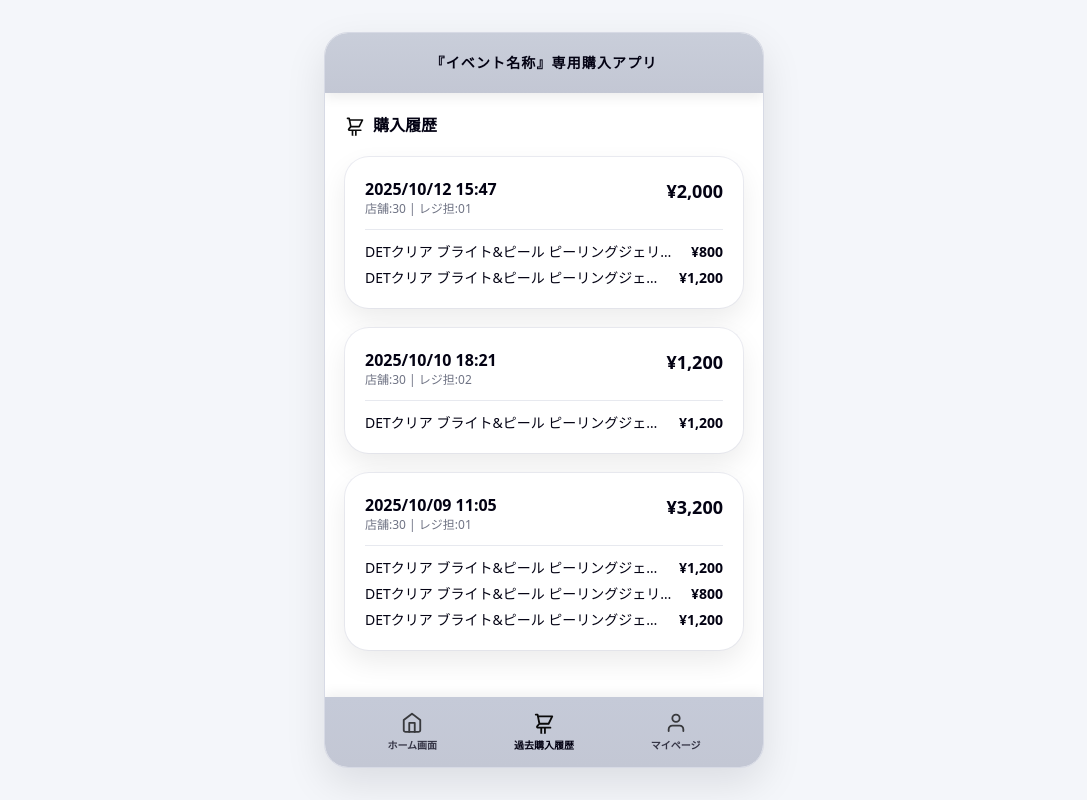
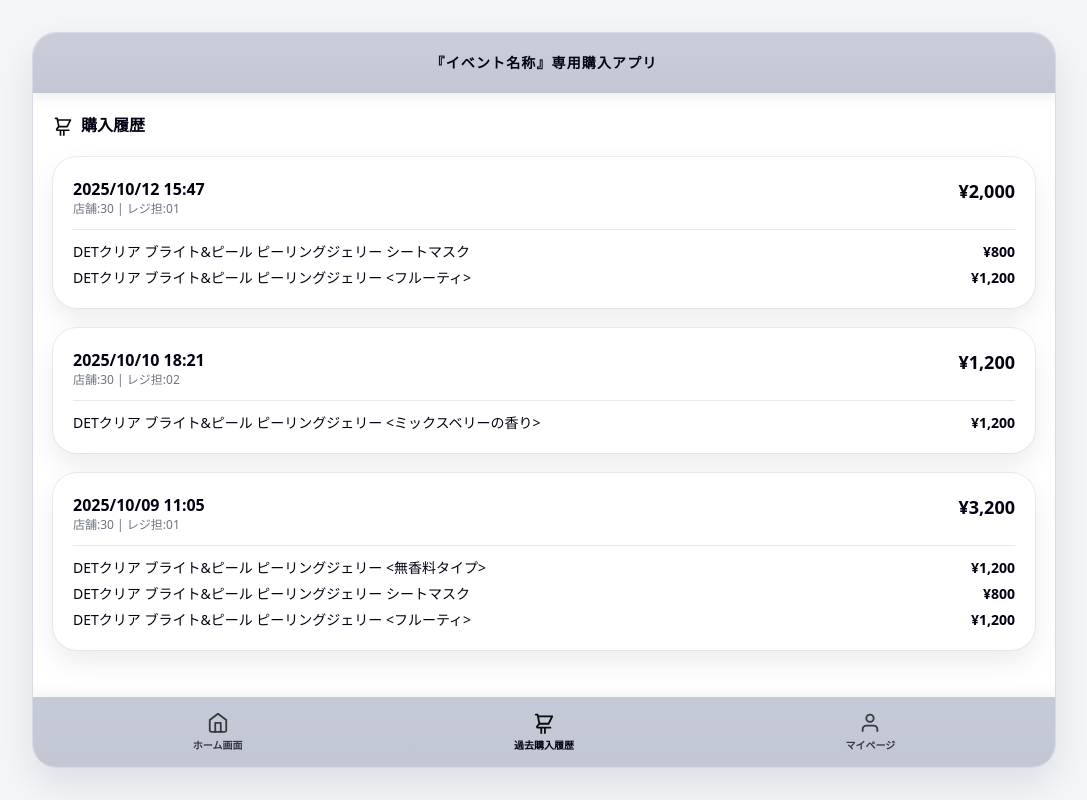
Before and after one commit to e10tech/pos_front, a Next.js app: page /history in a window 1280 px wide. Shown: the whole page, without its empty margins (96-1183 px from the left). Built offline with nearby package versions, Linux system fonts and the light colour scheme.

Commit message:
タブレット端末レイアウト調整

```diff
--- a/src/app/globals.css
+++ b/src/app/globals.css
@@ -21,11 +21,11 @@ body {
 .app-frame {
   width: 100%;
   background-color: var(--color-brand-card);
-  /* スマホビューでは画面の高さに固定 */
-  height: 100vh;
+  /* 親要素の高さに合わせる */
+  height: 100%;
 }
 
-@media (min-width: 441px) {
+@media (min-width: 1024px) {
   .app-frame {
     border-radius: 24px;
     border: 1px solid var(--color-brand-border);
--- a/src/app/layout.tsx
+++ b/src/app/layout.tsx
@@ -19,7 +19,6 @@ export const metadata: Metadata = {
 };
 
 const AppHeader = () => (
-  // rounded-b-[32px] を削除
   <header className="flex-shrink-0 bg-gradient-to-b from-[#C9CEDA] to-[#C3C7D4] px-6 py-5 text-center shadow-[0_4px_12px_rgba(3,2,19,0.08)]">
     <h1 className="text-sm font-semibold tracking-[0.08em] text-brand-ink">
       『イベント名称』専用購入アプリ
@@ -37,12 +36,12 @@ export default function RootLayout({
       <body
         className={`${geistSans.variable} ${geistMono.variable} bg-brand-surface antialiased`}
       >
-        <div className="flex min-h-screen justify-center md:px-4">
-          <div className="app-frame flex w-full max-w-[440px] flex-col">
+        <div className="flex h-screen justify-center lg:px-4">
+          <div className="app-frame flex w-full flex-col lg:max-w-5xl">
             {/* メインのスクロールエリア */}
-            <main className="flex-1 overflow-y-auto">
+            <main className="flex flex-1 flex-col overflow-y-auto">
               <AppHeader />
-              <div className="px-5 py-5">{children}</div>
+              <div className="flex flex-1 flex-col px-5 py-5">{children}</div>
             </main>
             {/* フッターはスクロールエリアの外に出す */}
             <AppFooter />
--- a/src/app/page.tsx
+++ b/src/app/page.tsx
@@ -226,7 +226,7 @@ export default function HomePage() {
       )}
 
       {/* ===== メインコンテンツ ===== */}
-      <div className="flex flex-col gap-6">
+      <div className="flex flex-1 flex-col gap-6">
         <section className="grid grid-cols-3 gap-2.5">
           {statusChips.map((chip) => ( <div key={chip} className="rounded-full bg-brand-chip px-3 py-2 text-center text-[11px] font-semibold text-brand-ink ring-1 ring-brand-border/50">{chip}</div> ))}
         </section>
@@ -253,12 +253,12 @@ export default function HomePage() {
           <button onClick={handleAddItemToList} disabled={!product} className="w-full rounded-2xl bg-brand-ink py-3 text-sm font-semibold text-white shadow-[0_6px_0_rgba(3,2,19,0.12)] transition-all duration-150 hover:opacity-90 active:shadow-[0_2px_0_rgba(3,2,19,0.12)] active:translate-y-1 disabled:opacity-50 disabled:shadow-none disabled:translate-y-0">追加</button>
         </section>
 
-        <section className="flex flex-col gap-4 rounded-3xl bg-brand-card p-5 shadow-[0_12px_28px_rgba(3,2,19,0.08)] ring-1 ring-brand-border/50">
+        <section className="flex flex-1 flex-col gap-4 rounded-3xl bg-brand-card p-5 shadow-[0_12px_28px_rgba(3,2,19,0.08)] ring-1 ring-brand-border/50">
           <div className="flex justify-between items-center">
             <h2 className="flex items-center gap-2 text-base font-semibold text-brand-ink"><Image src="/icons/cart.svg" alt="" width={20} height={20} /><span>購入リスト</span></h2>
             <div className="text-sm font-semibold">合計: <span className="text-lg">¥{totalAmount.toLocaleString()}</span></div>
           </div>
-          <div className="min-h-[120px] rounded-xl border border-brand-border bg-brand-chip p-2">
+          <div className="flex-1 rounded-xl border border-brand-border bg-brand-chip p-2 overflow-y-auto">
             {purchaseList.length === 0 ? (
               <div className="flex h-full items-center justify-center text-sm font-medium text-brand-muted">商品が追加されていません</div>
             ) : (
```
